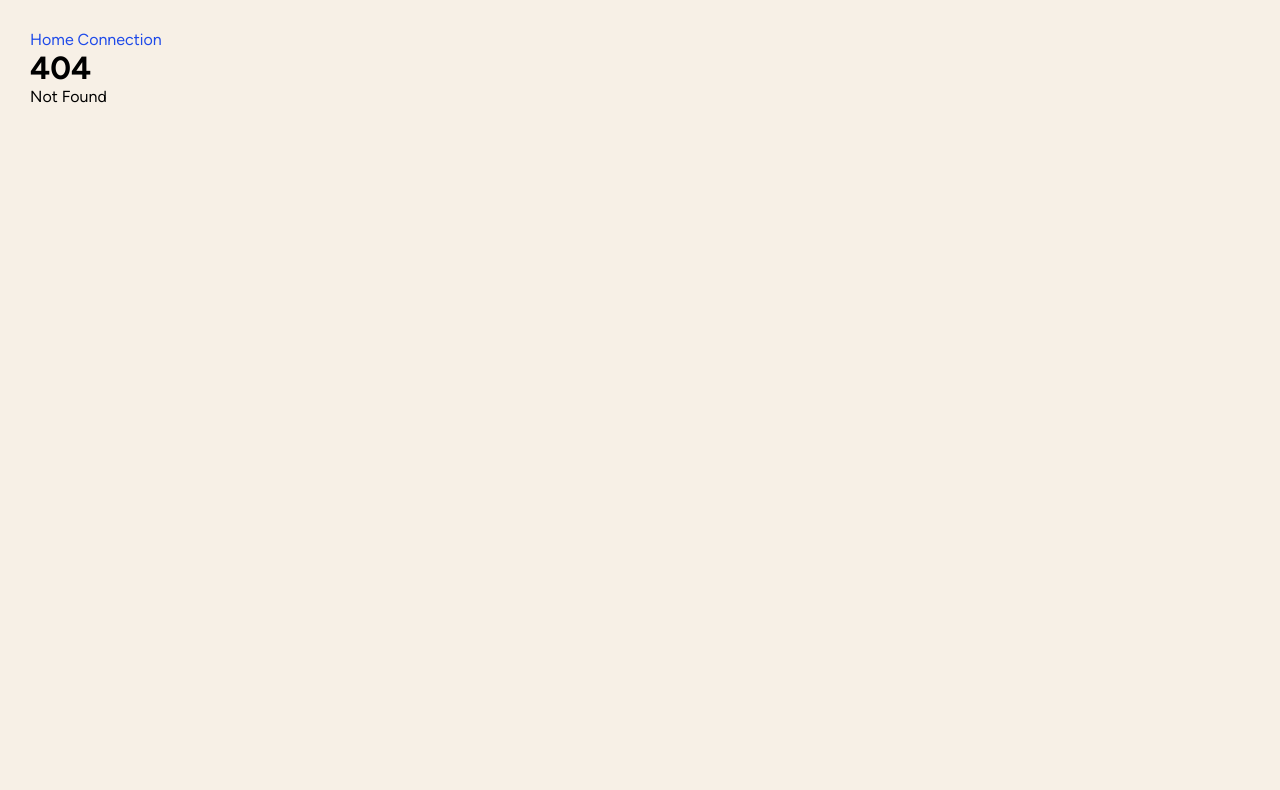
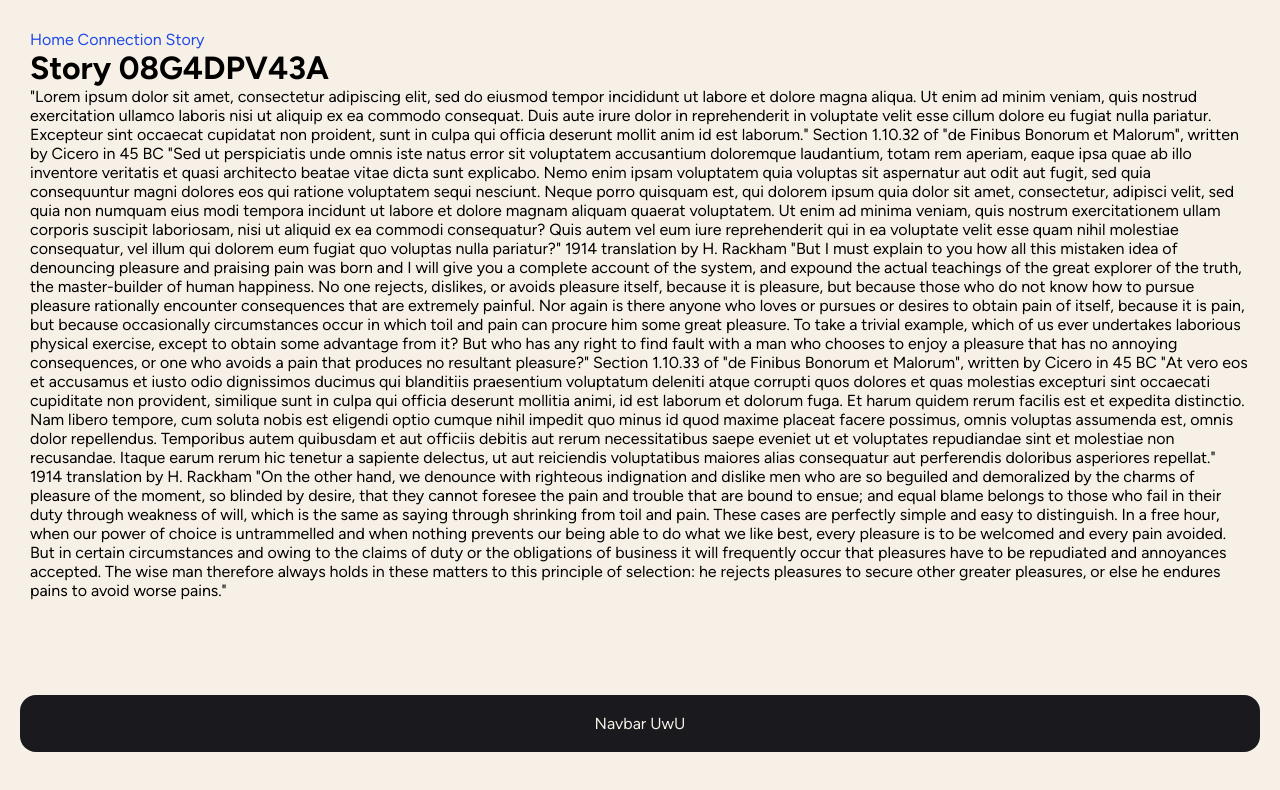
Before and after one commit to helie-deschamps/app-wetale, a SvelteKit app: page /s/08G4DPV43A in a window 1280 px wide. Before the commit this address had no page. Shown: the top 790 px of the page. Built offline with nearby package versions, Linux system fonts and the light colour scheme.

Commit message:
Add navBar with single story page

```diff
--- a/src/routes/+layout.svelte
+++ b/src/routes/+layout.svelte
@@ -6,8 +6,14 @@
 	import "/src/styles/reset.scss"
 	import "/src/styles/base.scss"
 	import { onNavigate } from "$app/navigation"
+	import { navBar } from "../utils/stores/navBar"
 
 	let { children }: { children: Snippet } = $props()
+	let localNavBar: HTMLElement | undefined = $state()
+
+	$effect(() => {
+		navBar.set(localNavBar)
+	})
 
 	onMount(() => {
 		const lenis = new Lenis({
@@ -18,6 +24,7 @@
 			console.log(e)
 		})
 	})
+
 	document.addEventListener("contextmenu", e => e.preventDefault())
 
 	onNavigate(async navigation => {
@@ -35,15 +42,33 @@
 <header>
 	<a href="/">Home</a>
 	<a href="/login">Connection</a>
+	<a href="/s/08G4DPV43A">Story</a>
 </header>
 
 {@render children()}
+
+<nav bind:this={localNavBar}>Navbar UwU</nav>
 
 <style lang="scss">
 	@use "/src/styles/variables/colors";
 
 	:global(body) {
 		background-color: colors.$main-light;
+	}
+
+	nav {
+		position: fixed;
+		bottom: 3em;
+		background-color: colors.$main-dark;
+		color: colors.$main-light;
+		padding: 1.2em 0;
+		margin: 0 -10px;
+		width: calc(100% - 40px);
+		border-radius: 16px;
+		text-align: center;
+		z-index: 12;
+		view-transition-name: navbar;
+		transition: translate 0.3s ease;
 	}
 
 	@keyframes fade-in {
--- /dev/null
+++ b/src/routes/s/[story_id]/+page.svelte
@@ -0,0 +1,39 @@
+<script lang="ts">
+	import { navBar } from "../../../utils/stores/navBar"
+	import { onMount } from "svelte"
+	import { Spring } from "svelte/motion"
+
+	let { data } = $props()
+	let { storyID, StoryTitle, storyBody, StoryCategory } = data
+
+	let navBarYPosition = 0
+	let navBarYWoundedPosition = 0
+	let oldScroll = 0
+	const onScrollDiv = (e: Event) => {
+		if ($navBar === undefined) return
+		const newScroll = window.scrollY
+		const scrollDiff = oldScroll - newScroll
+		oldScroll = newScroll
+		navBarYWoundedPosition = Math.max(Math.min((navBarYWoundedPosition + scrollDiff), 0),-100 )
+		$navBar.style.translate = `0 ${navBarYWoundedPosition}px`
+
+		if (scrollDiff > 0) {
+			//$navBar.style.translate = `0 0`
+		} else {
+			console.error("descend")
+			//$navBar.style.translate = `0 ${scrollDiff * 3}px`
+		}
+	}
+	console.log($navBar)
+	onMount(() => {
+		document.body.onscroll = onScrollDiv
+	})
+</script>
+
+<div>
+	<h1>Story {storyID}</h1>
+	<p>{storyBody}</p>
+</div>
+
+<style lang="scss">
+</style>
--- /dev/null
+++ b/src/routes/s/[story_id]/+page.ts
@@ -0,0 +1,30 @@
+import { TalesCategories } from "../../../utils/enums/TalesCategories"
+
+export const load = ({
+	params,
+}): {
+	storyID: string
+	StoryTitle: string
+	StoryCategory: TalesCategories
+	storyBody: string
+} => {
+	return {
+		storyID: params.story_id,
+		StoryTitle: "This is the story title",
+		StoryCategory: TalesCategories.Fantasy,
+		storyBody:
+			'"Lorem ipsum dolor sit amet, consectetur adipiscing elit, sed do eiusmod tempor incididunt ut labore et dolore magna aliqua. Ut enim ad minim veniam, quis nostrud exercitation ullamco laboris nisi ut aliquip ex ea commodo consequat. Duis aute irure dolor in reprehenderit in voluptate velit esse cillum dolore eu fugiat nulla pariatur. Excepteur sint occaecat cupidatat non proident, sunt in culpa qui officia deserunt mollit anim id est laborum."\n' +
+			'Section 1.10.32 of "de Finibus Bonorum et Malorum", written by Cicero in 45 BC\n' +
+			"\n" +
+			'"Sed ut perspiciatis unde omnis iste natus error sit voluptatem accusantium doloremque laudantium, totam rem aperiam, eaque ipsa quae ab illo inventore veritatis et quasi architecto beatae vitae dicta sunt explicabo. Nemo enim ipsam voluptatem quia voluptas sit aspernatur aut odit aut fugit, sed quia consequuntur magni dolores eos qui ratione voluptatem sequi nesciunt. Neque porro quisquam est, qui dolorem ipsum quia dolor sit amet, consectetur, adipisci velit, sed quia non numquam eius modi tempora incidunt ut labore et dolore magnam aliquam quaerat voluptatem. Ut enim ad minima veniam, quis nostrum exercitationem ullam corporis suscipit laboriosam, nisi ut aliquid ex ea commodi consequatur? Quis autem vel eum iure reprehenderit qui in ea voluptate velit esse quam nihil molestiae consequatur, vel illum qui dolorem eum fugiat quo voluptas nulla pariatur?"\n' +
+			"1914 translation by H. Rackham\n" +
+			"\n" +
+			'"But I must explain to you how all this mistaken idea of denouncing pleasure and praising pain was born and I will give you a complete account of the system, and expound the actual teachings of the great explorer of the truth, the master-builder of human happiness. No one rejects, dislikes, or avoids pleasure itself, because it is pleasure, but because those who do not know how to pursue pleasure rationally encounter consequences that are extremely painful. Nor again is there anyone who loves or pursues or desires to obtain pain of itself, because it is pain, but because occasionally circumstances occur in which toil and pain can procure him some great pleasure. To take a trivial example, which of us ever undertakes laborious physical exercise, except to obtain some advantage from it? But who has any right to find fault with a man who chooses to enjoy a pleasure that has no annoying consequences, or one who avoids a pain that produces no resultant pleasure?"\n' +
+			'Section 1.10.33 of "de Finibus Bonorum et Malorum", written by Cicero in 45 BC\n' +
+			"\n" +
+			'"At vero eos et accusamus et iusto odio dignissimos ducimus qui blanditiis praesentium voluptatum deleniti atque corrupti quos dolores et quas molestias excepturi sint occaecati cupiditate non provident, similique sunt in culpa qui officia deserunt mollitia animi, id est laborum et dolorum fuga. Et harum quidem rerum facilis est et expedita distinctio. Nam libero tempore, cum soluta nobis est eligendi optio cumque nihil impedit quo minus id quod maxime placeat facere possimus, omnis voluptas assumenda est, omnis dolor repellendus. Temporibus autem quibusdam et aut officiis debitis aut rerum necessitatibus saepe eveniet ut et voluptates repudiandae sint et molestiae non recusandae. Itaque earum rerum hic tenetur a sapiente delectus, ut aut reiciendis voluptatibus maiores alias consequatur aut perferendis doloribus asperiores repellat."\n' +
+			"1914 translation by H. Rackham\n" +
+			"\n" +
+			'"On the other hand, we denounce with righteous indignation and dislike men who are so beguiled and demoralized by the charms of pleasure of the moment, so blinded by desire, that they cannot foresee the pain and trouble that are bound to ensue; and equal blame belongs to those who fail in their duty through weakness of will, which is the same as saying through shrinking from toil and pain. These cases are perfectly simple and easy to distinguish. In a free hour, when our power of choice is untrammelled and when nothing prevents our being able to do what we like best, every pleasure is to be welcomed and every pain avoided. But in certain circumstances and owing to the claims of duty or the obligations of business it will frequently occur that pleasures have to be repudiated and annoyances accepted. The wise man therefore always holds in these matters to this principle of selection: he rejects pleasures to secure other greater pleasures, or else he endures pains to avoid worse pains."',
+	}
+}
--- /dev/null
+++ b/src/utils/stores/navBar.ts
@@ -0,0 +1,3 @@
+import { type Writable, writable } from "svelte/store"
+
+export const navBar: Writable<HTMLElement | undefined> = writable(undefined)
```
